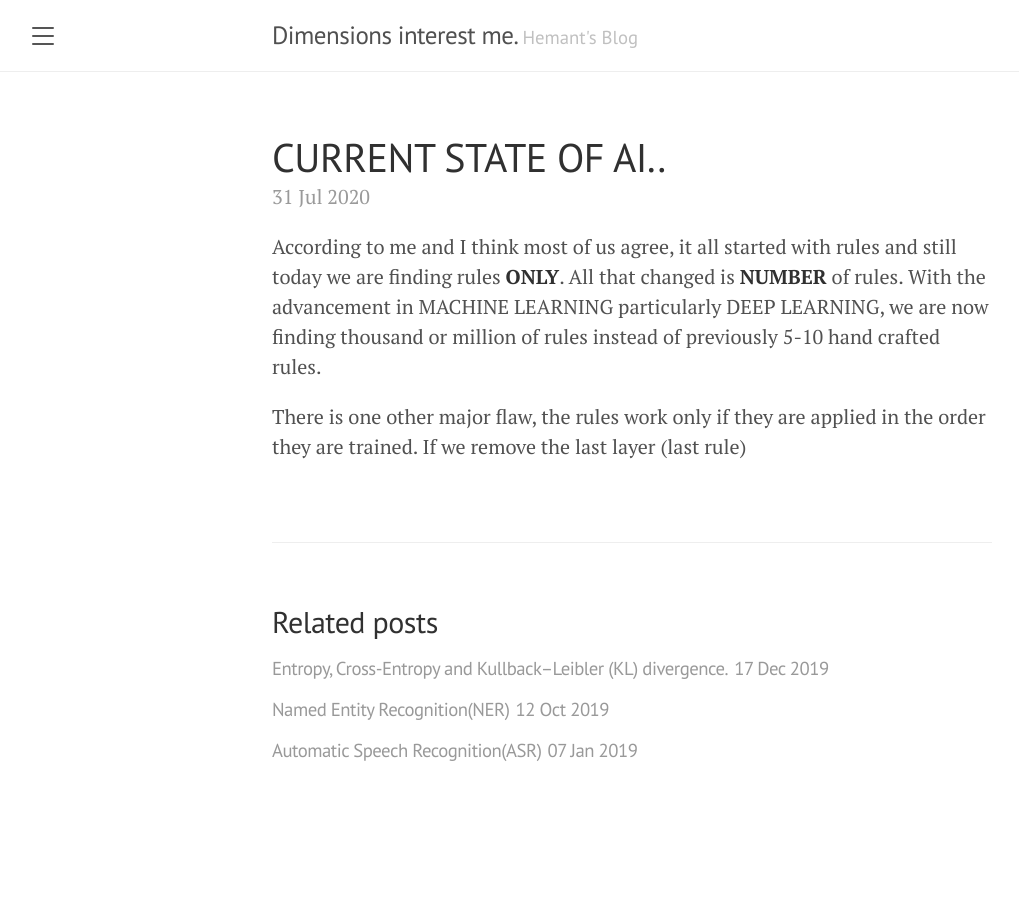
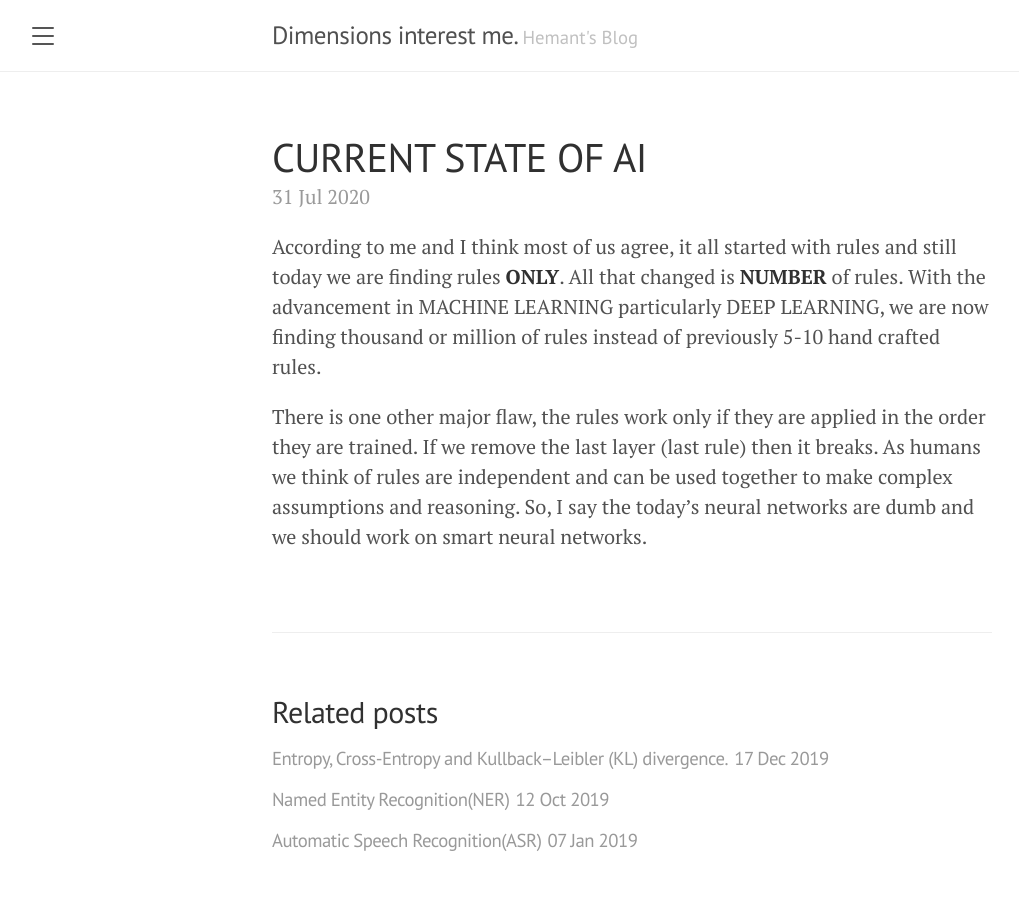
Before and after one commit to raotnameh/raotnameh.github.io, a Jekyll site: the page built from _posts/2020-07-31-ml.md, in a window 1280 px wide. Shown: the whole page, without its empty margins (8-1027 px from the left). Built offline with Jekyll 4.4.1, drawn with Linux system fonts in a browser that asks for light colours.

Commit message:
It's just my website

```diff
--- a/_posts/2020-07-31-ml.md
+++ b/_posts/2020-07-31-ml.md
@@ -1,9 +1,9 @@
 ---
 layout: post
-title: CURRENT STATE OF AI..
+title: CURRENT STATE OF AI
 
 ---
 
 According to me and I think most of us agree, it all started with rules and still today we are finding rules **ONLY**. All that changed is **NUMBER** of rules. With the advancement in MACHINE LEARNING particularly DEEP LEARNING, we are now finding thousand or million of rules instead of previously 5-10 hand crafted rules.
 
-There is one other major flaw, the rules work only if they are applied in the order they are trained. If we remove the last layer (last rule)
+There is one other major flaw, the rules work only if they are applied in the order they are trained. If we remove the last layer (last rule) then it breaks. As humans we think of rules are independent and can be used together to make complex assumptions and reasoning. So, I say the today's neural networks are dumb and we should work on smart neural networks.
```
